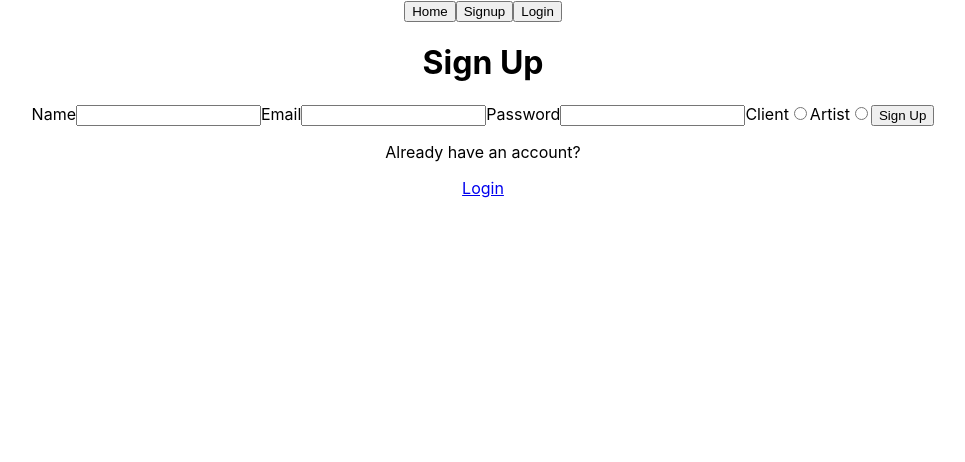
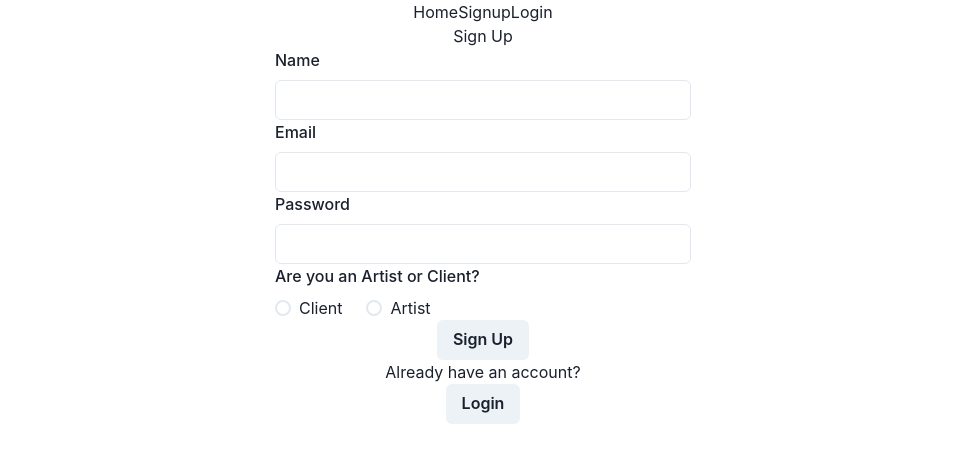
Before and after one commit to annagramcodes/Project3-Client, a React (Create React App) app: page /signup in a window 1280 px wide. Shown: the top 462 px of the page, without its empty margins (157-1122 px from the left). Built offline with nearby package versions, Linux system fonts and the light colour scheme.

Commit message:
"adds react hooc form & chakra UI"

```diff
--- a/package.json
+++ b/package.json
@@ -3,12 +3,17 @@
   "version": "0.1.0",
   "private": true,
   "dependencies": {
+    "@chakra-ui/react": "^2.1.2",
+    "@emotion/react": "^11.9.0",
+    "@emotion/styled": "^11.8.1",
     "@testing-library/jest-dom": "^5.16.4",
     "@testing-library/react": "^13.3.0",
     "@testing-library/user-event": "^13.5.0",
     "axios": "^0.27.2",
+    "framer-motion": "^6.3.6",
     "react": "^18.1.0",
     "react-dom": "^18.1.0",
+    "react-hook-form": "^7.31.3",
     "react-router-dom": "^6.3.0",
     "react-scripts": "5.0.1",
     "web-vitals": "^2.1.4"
--- a/src/App.js
+++ b/src/App.js
@@ -3,6 +3,7 @@ import Navbar from "./components/Navbar";
 import HomePage from "./pages/HomePage";
 import { Routes, Route } from "react-router-dom";
 import SignupPage from "./pages/SignupPage";
+import SignupPage2 from "./pages/SignupPage2";
 import LoginPage from "./pages/LoginPage";
 //import IsPrivate from './components/IsPrivate';
 import IsAnon from "./components/IsAnon";
@@ -11,9 +12,11 @@ import ProfilePage from "./pages/ProfilePage";
 import RequestPage from "./pages/RequestPage";
 import TattoosPage from "./pages/TattoosPage";
 import StylesPage from "./pages/StylesPage";
+import { ChakraProvider } from "@chakra-ui/react";
 
 function App() {
   return (
+    <ChakraProvider>
       <div className="App">
         <Navbar />
         <Routes>
@@ -23,7 +26,7 @@ function App() {
             path="/signup"
             element={
               <IsAnon>
-              <SignupPage />
+                <SignupPage2 />
               </IsAnon>
             }
           />
@@ -69,6 +72,7 @@ function App() {
           />
         </Routes>
       </div>
+    </ChakraProvider>
   );
 }
 
--- /dev/null
+++ b/src/pages/SignupPage2.jsx
@@ -0,0 +1,101 @@
+import React, { useState } from "react";
+import { Link, useNavigate } from "react-router-dom";
+import {
+  Input,
+  FormControl,
+  FormLabel,
+  Radio,
+  RadioGroup,
+  Button,
+  HStack,
+  FormErrorMessage,
+  Container,
+} from "@chakra-ui/react";
+import axios from "axios";
+import { useForm } from "react-hook-form";
+
+function SignupPage() {
+  const {
+    register,
+    handleSubmit,
+    formState: { errors },
+  } = useForm();
+  const navigate = useNavigate();
+
+  const [errorMessage, setErrorMessage] = useState(undefined);
+
+  const onSubmit = (data) => {
+    const { username, password, email, profileType } = data;
+    const body = { username, password, email, profileType };
+    console.log(body);
+    axios
+      .post(`${process.env.REACT_APP_API_URL}/auth/signup`, body)
+      .then(() => {
+        navigate("/login");
+      })
+      .catch((err) => {
+        setErrorMessage(err.response.data.errorMessage);
+      });
+  };
+
+  return (
+    <Container maxW="md">
+      <div className="SignupPage">
+        <h1>Sign Up</h1>
+
+        <form onSubmit={handleSubmit(onSubmit)}>
+          <FormControl isInvalid={errors.username}>
+            <FormLabel htmlFor="username">Name</FormLabel>
+            <Input type="text" {...register("username", { required: true })} />
+            {errors.username && (
+              <FormErrorMessage>Required field.</FormErrorMessage>
+            )}
+          </FormControl>
+          <FormControl isInvalid={errors.email}>
+            <FormLabel htmlFor="email">Email</FormLabel>
+            <Input type="text" {...register("email", { required: true })} />
+          </FormControl>
+
+          <FormControl isInvalid={errors.password}>
+            <FormLabel htmlFor="password">Password</FormLabel>
+            <Input
+              type="password"
+              {...register("password", { required: true })}
+            />
+          </FormControl>
+          <FormControl isInvalid={errors.profileType}>
+            <FormLabel htmlFor="client">Are you an Artist or Client?</FormLabel>
+            <RadioGroup>
+              <HStack spacing="24px">
+                <Radio
+                  value="client"
+                  {...register("profileType", { required: true })}
+                >
+                  Client
+                </Radio>
+                <Radio
+                  value="artist"
+                  {...register("profileType", { required: true })}
+                >
+                  Artist
+                </Radio>
+              </HStack>
+            </RadioGroup>
+            {errors.profileType && (
+              <FormErrorMessage>Required field.</FormErrorMessage>
+            )}
+          </FormControl>
+          <Button type="submit">Sign Up</Button>
+        </form>
+
+        {errorMessage && <p className="error-message">{errorMessage}</p>}
+        <p>Already have an account?</p>
+        <Link to="/login">
+          <Button>Login</Button>
+        </Link>
+      </div>
+    </Container>
+  );
+}
+
+export default SignupPage;
```
Also changed, not shown: 1 other file (tests, documents, lock files or other folders). Lines whose indentation alone changed are shown as unchanged.
